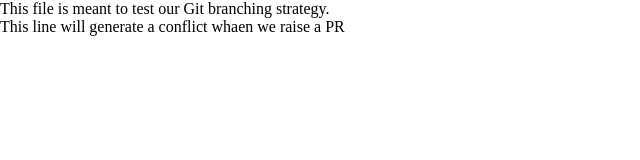
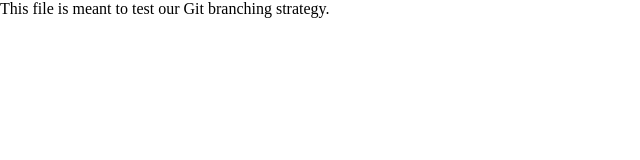
Before and after one commit to akshayp-mangospring/test-git-prs, a plain HTML site: page src/index.html in a window 1280 px wide. Shown: the whole page, without its empty margins (0-640 px from the left). Drawn offline with Linux system fonts and the light colour scheme.

Commit message:
Revert "Hotfix to prod"

```diff
--- a/src/index.html
+++ b/src/index.html
@@ -9,7 +9,6 @@
 </head>
 <body>
   <p>This file is meant to test our Git branching strategy.</p>
-  <p>This line will generate a conflict whaen we raise a PR</p>
   <script src="./index.js"></script>
 </body>
 </html>
```
